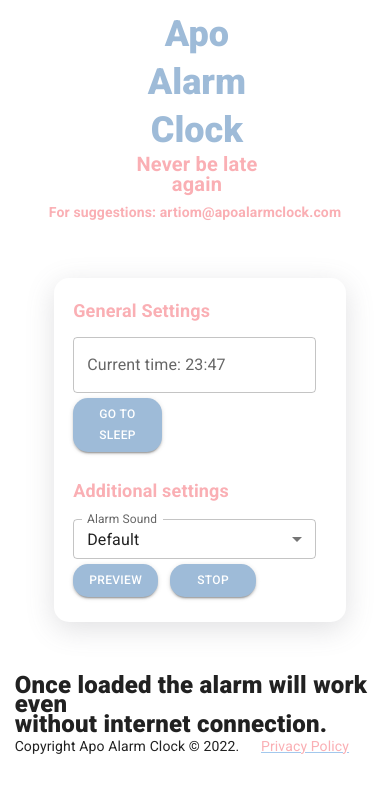
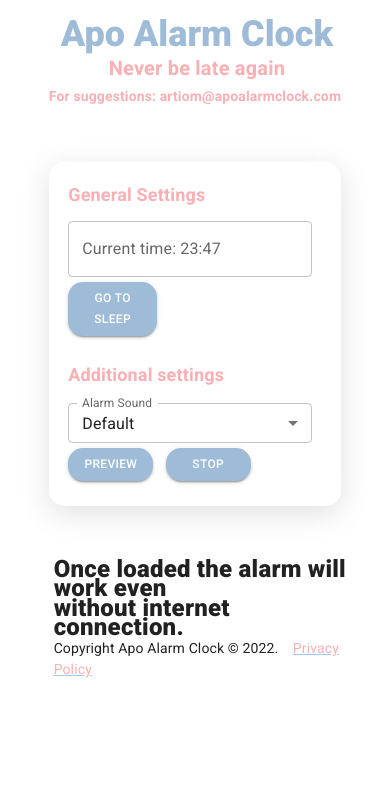
Before and after one commit to Yashmerino/apo-alarm-clock, a React app: page / in a window 390 px wide. Built offline with nearby package versions, Linux system fonts and the light colour scheme.

Commit message:
Update mobile responsiveness

```diff
--- a/src/components/Footer/Footer.jsx
+++ b/src/components/Footer/Footer.jsx
@@ -4,6 +4,7 @@
 const Footer = () => {
   return (
     <Box
+      className="footer"
       display="flex"
       justifyContent="left"
       alignItems="left"
@@ -12,7 +13,6 @@
       ml="5%"
       mt="4%"
       bottom="0"
-      width="95%"
       flexDirection="column"
     >
       <Typography
@@ -32,7 +32,7 @@
         sx={{ userSelect: "none", fontSize: "14px", marginBottom: "0.5%" }}
         paragraph={true}
       >
-        Copyright Apo Alarm Clock © 2022.&nbsp; &nbsp;&nbsp; &nbsp;
+        Copyright Apo Alarm Clock © 2022.&nbsp;&nbsp;&nbsp;&nbsp;
         <Link href="privacy_policy.html" sx={{ color: "#FAAFB4" }}>
           Privacy Policy
         </Link>
--- a/src/components/Header/Header.jsx
+++ b/src/components/Header/Header.jsx
@@ -4,10 +4,10 @@
 const Header = () => {
   return (
     <Box
+      className="header"
       display="flex"
       textAlign="center"
       minHeight="25%"
-      width="35%"
       mt="2.5%"
       mr="2.5%"
       ml="3.5%"
--- a/src/main.css
+++ b/src/main.css
@@ -43,6 +43,14 @@
   user-select: none;
 }
 
+.header {
+  width: 35%;
+}
+
+.footer {
+  width: 95%;
+}
+
 @viewport {
   width: device-width;
   zoom: 1;
@@ -63,7 +71,7 @@
     margin-bottom: 10%;
     margin-top: 10%;
     width: 75%;
-    margin-right: 2.5%;
+    margin-right: 5%;
     margin-left: 5%;
     padding-left: 5%;
     padding-right: 5%;
@@ -74,11 +82,20 @@
     font-size: 36px !important;
   }
 
+  .header {
+    width: 90%;
+  }
+
+  .footer {
+    width: 75%;
+  }
+
   .mail-support {
     color: rgb(250, 175, 180);
     user-select: none;
     float: none;
     margin: 0;
     margin-top: 2%;
+    text-align: center;
   }
 }
```
Also changed, not shown: src/privacy_policy.html (+8 -0 lines).
